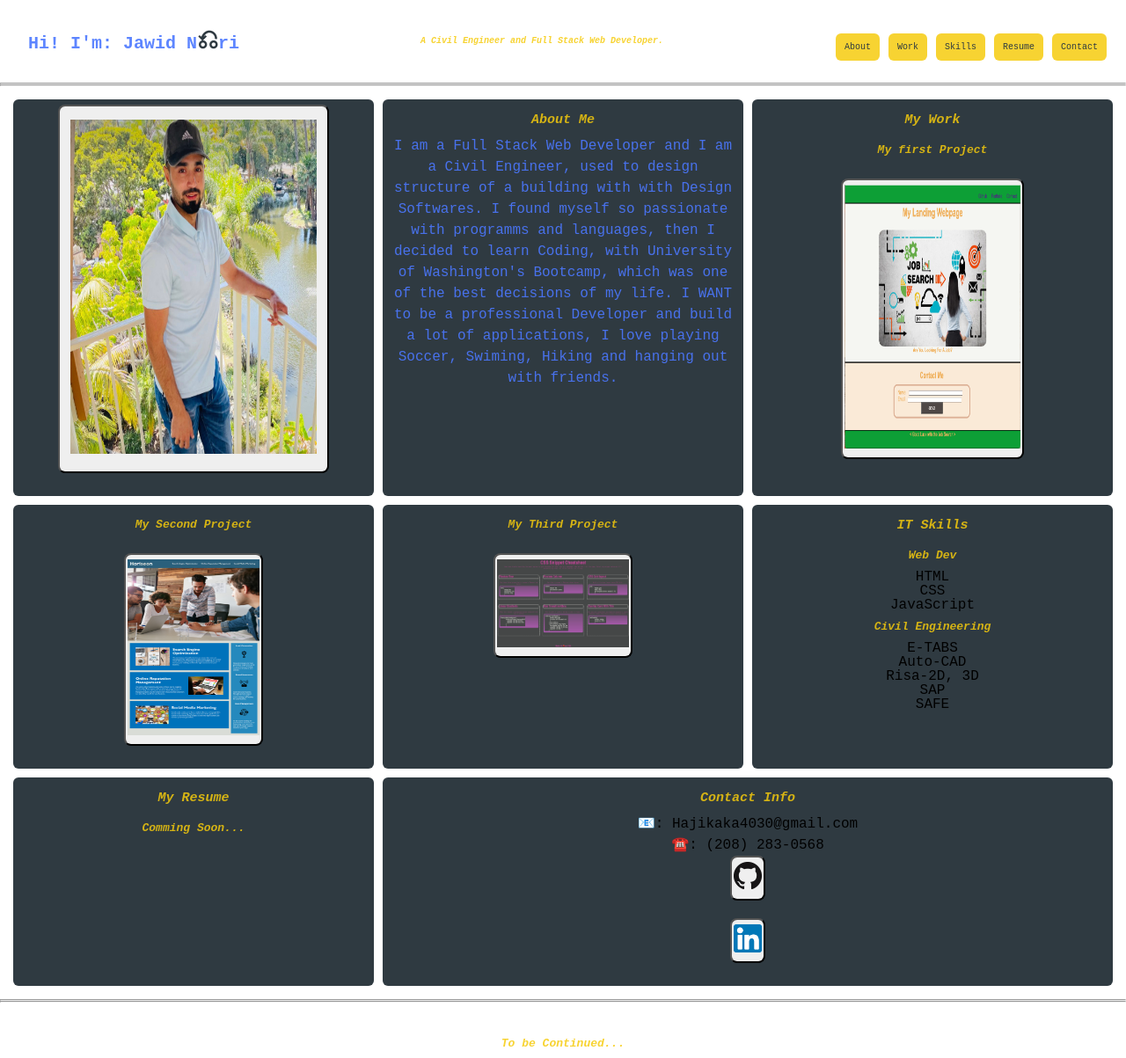
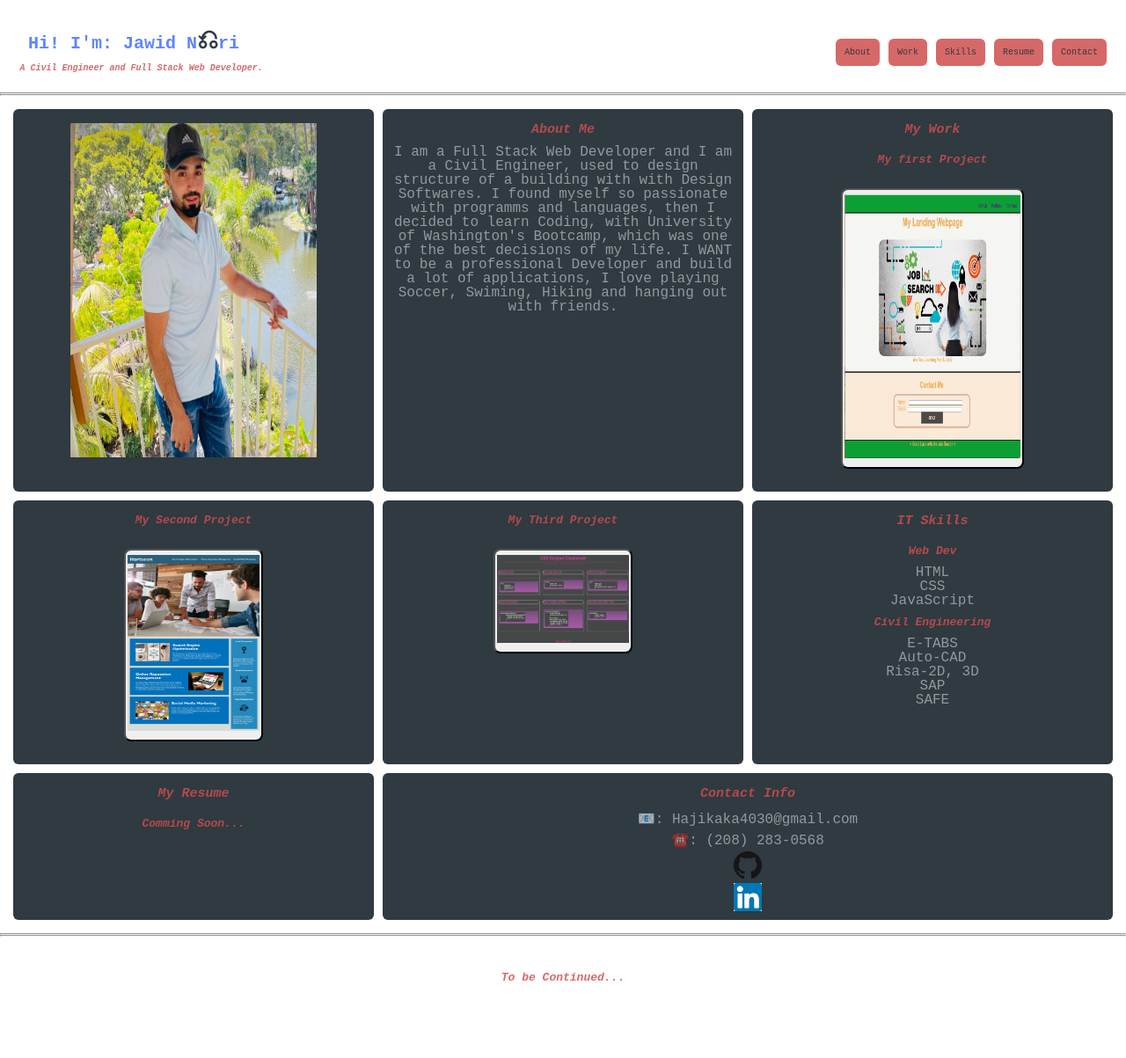
Before and after one commit to Jawidanfar1015/PORTFOLIO, a plain HTML site: page index.html in a window 1280 px wide. Shown: the whole page at 88% size. After the commit the page ends 1128 px from the top, so only its background shows below. Drawn offline with Linux system fonts and the light colour scheme.

Commit message:
few sections refactored

```diff
--- a/css/style.css
+++ b/css/style.css
@@ -1,7 +1,7 @@
 :root{
     --background: rgba(214, 216, 220, 0.6);
     --tabColor:  rgb(47, 58, 65);
-    --secColor: rgba(246, 203, 12, 0.843);
+    --secColor: rgba(208, 77, 77, 0.843);
     --headings: rgba(75, 120, 255, 0.9);
     --border-radius: 6px;
     }
@@ -18,6 +18,7 @@
 body{
      font-family: 'Courier New', Courier, monospace;
      min-height: 100vh;
+     color: var(--background);
 }
 header{
     margin: 10px;
@@ -99,7 +100,7 @@ h3 {
     color: var(--tabColor);
 }
 
-    .note:active, .note {
+    .note:active{
         line-height: 1.5;
         color: var(--headings);
         user-select: all;
@@ -114,7 +115,7 @@ h3 {
         padding: 5px 2px;
         margin-bottom: 20px;
     }
-    button:hover, .nav-list li:hover, h2:hover, h3:hover{
+    button:hover, .nav-list li:hover{
         box-shadow: inset 0px 0px 5px var(--headings), 0px 0px 10px var(--headings)
     }
     button:active {
--- a/index.html
+++ b/index.html
@@ -1,18 +1,22 @@
 <!DOCTYPE html>
 <html lang="en">
   <head>
-    <meta charset="UTF-8">
-    <meta http-equiv="X-UA-Compatible" content="IE=edge">
-    <meta name="viewport" content="width=device-width, initial-scale=1.0">
-    <link rel="stylesheet" href="./css/resset.css">
-    <link rel="stylesheet" href="./css/style.css">
+    <meta charset="UTF-8" />
+    <meta http-equiv="X-UA-Compatible" content="IE=edge" />
+    <meta name="viewport" content="width=device-width, initial-scale=1.0" />
+    <link rel="stylesheet" href="./css/resset.css" />
+    <link rel="stylesheet" href="./css/style.css" />
     <title>My-Portfolio</title>
   </head>
   <body>
     <header>
       <div class="header-items">
+        <div class="heading">
           <h1>Hi! I'm: Jawid N<span class="double">⎌</span>ri</h1>
-    <h2 class="headerp">A Civil Engineer and Full Stack Web Developer.</h2>
+          <h2 class="headerp">
+            A Civil Engineer and Full Stack Web Developer.
+          </h2>
+        </div>
         <nav>
           <ul class="nav-list">
             <li><a href="#about">About</a></li>
@@ -24,20 +28,31 @@
         </nav>
       </div>
     </header>
-<hr>
-<hr>
+    <hr />
+    <hr />
     <main class="container">
       <section class="card image-container">
         <figure class="my-photo">
-        <button><img class="photo" src="./images/IMG_2303.jpg" width="300px" height="400px" alt="A photo of me"></button>
+          <img
+            class="photo"
+            src="./images/IMG_2303.jpg"
+            width="300px"
+            height="400px"
+            alt="A photo of me"
+          />
         </figure>
         <p></p>
       </section>
       <section id="about" class="card about-me">
         <h2>About Me</h2>
-    <p class="note"> I am a Full Stack Web Developer and I am a Civil Engineer, used to design structure of a building with with Design Softwares.
-        I found myself so passionate with programms and languages, then I decided to learn Coding, with University of Washington's Bootcamp, which was one of the best decisions of my life.
-        I WANT to be a professional Developer and build a lot of applications, I love playing Soccer, Swiming, Hiking and hanging out with friends.
+        <p class="note">
+          I am a Full Stack Web Developer and I am a Civil Engineer, used to
+          design structure of a building with with Design Softwares. I found
+          myself so passionate with programms and languages, then I decided to
+          learn Coding, with University of Washington's Bootcamp, which was one
+          of the best decisions of my life. I WANT to be a professional
+          Developer and build a lot of applications, I love playing Soccer,
+          Swiming, Hiking and hanging out with friends.
         </p>
       </section>
 
@@ -46,8 +61,16 @@
           <h2>My Work</h2>
           <nav>
             <h3>My first Project</h3>
-            <br>
-            <button><a href="https://jawidanfar1015.github.io/My-Landing-Webpage-01/"><img src="./images/first.png" width="200px" height="300px" alt="a pictue of it"></a></button>
+            <br />
+            <button>
+              <a href="https://jawidanfar1015.github.io/My-Landing-Webpage-01/"
+                ><img
+                  src="./images/first.png"
+                  width="200px"
+                  height="300px"
+                  alt="a pictue of it"
+              /></a>
+            </button>
           </nav>
         </figure>
       </section>
@@ -55,8 +78,16 @@
         <figure>
           <nav>
             <h3>My Second Project</h3>
-            <br>
-        <button><a href="https://jawidanfar1015.github.io/First-Homework-01/"><img src="./images/second.png" width="150px" height="200px" alt="a picture of it"></a></button>
+            <br />
+            <button>
+              <a href="https://jawidanfar1015.github.io/First-Homework-01/"
+                ><img
+                  src="./images/second.png"
+                  width="150px"
+                  height="200px"
+                  alt="a picture of it"
+              /></a>
+            </button>
           </nav>
         </figure>
       </section>
@@ -64,8 +95,16 @@
         <figure>
           <nav>
             <h3>My Third Project</h3>
-            <br>
-        <button><a href="https://jawidanfar1015.github.io/Landing-Webpage-01/"></a><img src="./images/third.png" width="150px" height="100px" alt="a picture of it"></button>
+            <br />
+            <button>
+              <a href="https://jawidanfar1015.github.io/Landing-Webpage-01/"></a
+              ><img
+                src="./images/third.png"
+                width="150px"
+                height="100px"
+                alt="a picture of it"
+              />
+            </button>
           </nav>
         </figure>
       </section>
@@ -102,15 +141,27 @@
           <ul class="inline">
             <li class="line-height">📧: Hajikaka4030@gmail.com</li>
             <li class="line-height">☎️: (208) 283-0568</li>
-            <li><button><a href="https://github.com/Jawidanfar1015/First-Homework-01.git"><img src="./images/GitHub-Mark-32px.png" alt="Github Logo"></a></button></li>
-            <li><button><a href="https://www.linkedin.com/in/jawid-noori-b92817172?lipi=urn%3Ali%3Apage%3Ad_flagship3_profile_view_base_contact_details%3BVQZWIZu3TGiy5NyLTl6Ddg%3D%3D"><img src="./images/linkedin.png" width="32px" height="32px" alt="Linkedin Logo"></a></button></li>
+            <li>
+              <a href="https://github.com/Jawidanfar1015/First-Homework-01.git"
+                ><img src="./images/GitHub-Mark-32px.png" alt="Github Logo"
+              /></a>
+            </li>
+            <li>
+              <a
+                href="https://www.linkedin.com/in/jawid-noori-b92817172?lipi=urn%3Ali%3Apage%3Ad_flagship3_profile_view_base_contact_details%3BVQZWIZu3TGiy5NyLTl6Ddg%3D%3D"
+                ><img
+                  src="./images/linkedin.png"
+                  width="32px"
+                  height="32px"
+                  alt="Linkedin Logo"
+              /></a>
+            </li>
           </ul>
         </nav>
       </section>
-</aside>
     </main>
-<hr>
-<hr>
+    <hr />
+    <hr />
     <footer class="foot">
       <div>
         <h3>To be Continued...</h3>
```
Also changed, not shown: 1 other file. Lines whose indentation alone changed are shown as unchanged.
